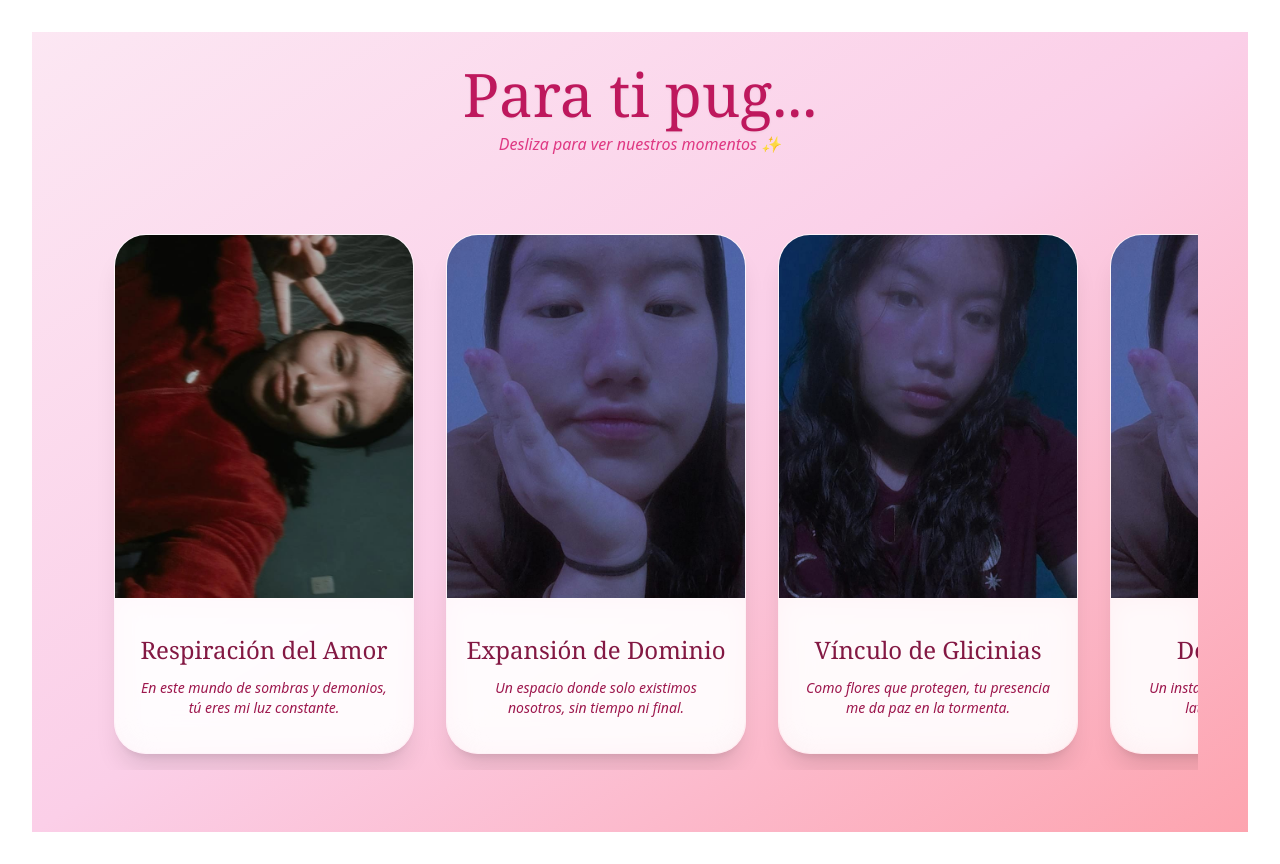
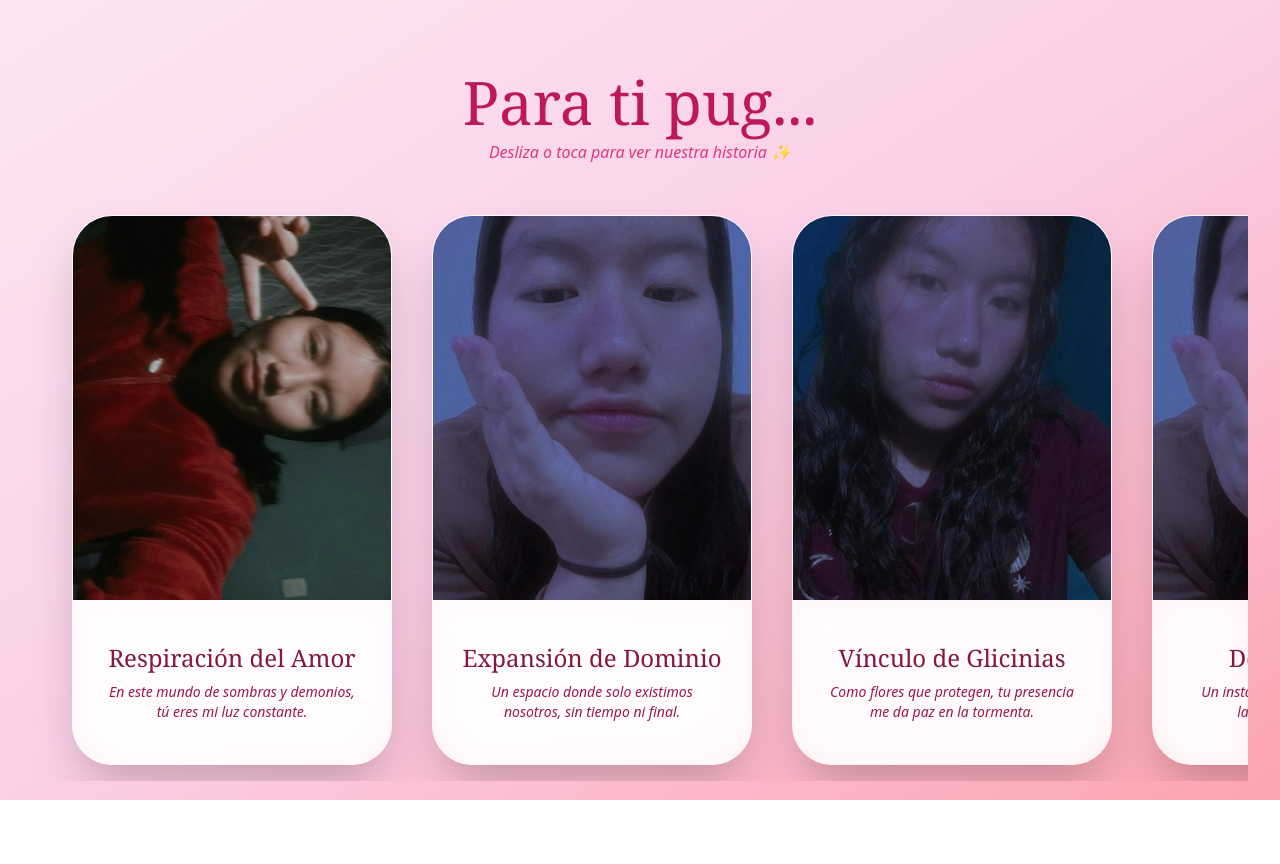
Before and after one commit to Uriel1021/Carrusel, a React (Vite) app: page / in a window 1280 px wide. Built offline with nearby package versions, Linux system fonts and the light colour scheme.

Commit message:
version casi lista

```diff
--- a/src/MuseumGallery.jsx
+++ b/src/MuseumGallery.jsx
@@ -34,64 +34,72 @@ const itemVariants = {
 
 export default function MuseumGallery() {
   const audioRef = useRef(null);
-  const scrollContainerRef = useRef(null);
 
   useEffect(() => {
-    const startMusic = () => {
-      if (audioRef.current) {
-        audioRef.current.play().catch((error) => {
-          console.log("Esperando una interacción más clara para reproducir...");
+    const audio = audioRef.current;
+    if (!audio) return;
+
+    // Forzamos volumen al máximo
+    audio.volume = 1.0;
+
+    const playMusic = () => {
+      // Intentamos reproducir inmediatamente
+      audio.play()
+        .then(() => {
+          console.log("¡Reproducción exitosa!");
+          // Si tuvo éxito, limpiamos todos los eventos para liberar memoria
+          cleanEvents();
+        })
+        .catch((err) => {
+          // Si falla, no ponemos log de espera, simplemente lo dejamos listo
+          // para el siguiente micro-movimiento del usuario
+          console.log("Reintentando al siguiente toque...");
         });
-
-        // Una vez que empieza a sonar, removemos los listeners para que no se ejecute más veces
-        scrollContainerRef.current?.removeEventListener("scroll", startMusic);
-        scrollContainerRef.current?.removeEventListener("touchstart", startMusic);
-        window.removeEventListener("wheel", startMusic);
-      }
     };
 
-    const container = scrollContainerRef.current;
-    if (container) {
-      // Listener para scroll en el contenedor (Desktop/Mouse)
-      container.addEventListener("scroll", startMusic);
-      // Listener para cuando empiezan a tocar la pantalla (Móvil)
-      container.addEventListener("touchstart", startMusic);
-      // Listener global por si usan la rueda del ratón sin estar encima del contenedor
-      window.addEventListener("wheel", startMusic);
-    }
+    const cleanEvents = () => {
+      window.removeEventListener("click", playMusic);
+      window.removeEventListener("touchstart", playMusic);
+      window.removeEventListener("scroll", playMusic);
+      window.removeEventListener("wheel", playMusic);
+      window.removeEventListener("mousedown", playMusic);
+      // Removemos del contenedor también
+      const container = document.getElementById("scroll-container");
+      container?.removeEventListener("scroll", playMusic);
+    };
 
-    return () => {
-      container?.removeEventListener("scroll", startMusic);
-      container?.removeEventListener("touchstart", startMusic);
-      window.removeEventListener("wheel", startMusic);
-    };
+    // Listeners en window para que cualquier contacto active el audio
+    window.addEventListener("click", playMusic);
+    window.addEventListener("touchstart", playMusic, { passive: true });
+    window.addEventListener("scroll", playMusic, { passive: true });
+    window.addEventListener("wheel", playMusic, { passive: true });
+    window.addEventListener("mousedown", playMusic);
+
+    return () => cleanEvents();
   }, []);
 
   return (
     <div className="relative w-full min-h-[100dvh] overflow-hidden">
 
-      {/* Audio oculto - Cambia la ruta por tu archivo real */}
-      <audio ref={audioRef} src="/music/cancion.mp3" loop />
+      {/* Audio con carga prioritaria */}
+      <audio
+        ref={audioRef}
+        src="/music/cancion.mp3"
+        loop
+        preload="auto"
+      />
 
-      {/* Fondo adaptativo */}
-      <div className="fixed inset-0 -z-10 bg-gradient-to-br from-pink-100 via-pink-200 to-rose-300 md:absolute" />
+      {/* Fondo */}
+      <div className="fixed inset-0 -z-10 bg-gradient-to-br from-pink-100 via-pink-200 to-rose-300" />
 
-      {/* Ocultar scrollbar */}
       <style jsx global>{`
-        .hide-scrollbar::-webkit-scrollbar {
-          display: none;
-        }
-        .hide-scrollbar {
-          -ms-overflow-style: none;
-          scrollbar-width: none;
-        }
+        .hide-scrollbar::-webkit-scrollbar { display: none; }
+        .hide-scrollbar { -ms-overflow-style: none; scrollbar-width: none; }
       `}</style>
 
-      {/* Contenido */}
-      <div className="relative flex flex-col min-h-[100dvh] pt-safe">
+      <div className="relative flex flex-col min-h-[100dvh]">
 
-        {/* Header */}
-        <header className="text-center mb-2 md:mb-6 px-4 z-10 flex-shrink-0 pt-8">
+        <header className="text-center mb-2 md:mb-6 px-4 z-10 flex-shrink-0 pt-10">
           <motion.h1
             initial={{ opacity: 0, y: -20 }}
             animate={{ opacity: 1, y: 0 }}
@@ -99,24 +107,21 @@ export default function MuseumGallery() {
           >
             Para ti pug...
           </motion.h1>
-
           <motion.p
             initial={{ opacity: 0 }}
             animate={{ opacity: 1 }}
-            className="text-pink-600/90 mt-1 md:mt-2 text-sm md:text-base italic"
+            className="text-pink-600/90 mt-2 text-sm md:text-base italic"
           >
-            Desliza para ver nuestros momentos ✨
+            Desliza o toca para ver nuestra historia ✨
           </motion.p>
         </header>
 
-        {/* Carrusel */}
-        <div className="flex-grow flex items-start md:items-center w-full pb-4 md:pb-6">
-          <div className="mx-auto w-full md:w-[calc(100%-100px)] max-w-[1600px] h-full flex items-center">
+        <div className="flex-grow flex items-center w-full pb-10">
+          <div className="mx-auto w-full max-w-[1600px] h-full flex items-center">
             <div
-              ref={scrollContainerRef}
-              className="flex flex-nowrap overflow-x-auto snap-x snap-mandatory gap-4 md:gap-8 px-8 py-4 hide-scrollbar w-full items-center cursor-grab active:cursor-grabbing"
+              id="scroll-container"
+              className="flex flex-nowrap overflow-x-auto snap-x snap-mandatory gap-6 md:gap-10 px-10 py-4 hide-scrollbar w-full items-center"
             >
-
               {moments.map((moment, index) => (
                 <motion.div
                   key={moment.id}
@@ -124,43 +129,30 @@ export default function MuseumGallery() {
                   initial="hidden"
                   animate="visible"
                   transition={{ delay: index * 0.1 }}
-                  whileHover={{ scale: 1.02, y: -5 }}
-                  className="
-                    relative flex-shrink-0 snap-center
-                    w-[80vw] max-w-[300px] md:w-[380px]
-                    h-[70dvh] md:h-[520px]
-                    bg-white/60 backdrop-blur-xl
-                    border border-white/40
-                    rounded-[2rem] shadow-xl
-                    overflow-hidden group
-                  "
+                  whileHover={{ scale: 1.02 }}
+                  className="relative flex-shrink-0 snap-center w-[75vw] max-w-[320px] md:w-[400px] h-[60dvh] md:h-[550px] bg-white/70 backdrop-blur-2xl border border-white/50 rounded-[2.5rem] shadow-2xl overflow-hidden group"
                 >
-                  {/* Imagen */}
                   <div className="h-[70%] w-full relative overflow-hidden">
                     <img
                       src={moment.img}
                       alt={moment.title}
-                      className="w-full h-full object-cover transition-transform duration-700 group-hover:scale-105 pointer-events-none"
+                      className="w-full h-full object-cover transition-transform duration-1000 group-hover:scale-110 pointer-events-none"
                     />
                   </div>
-
-                  {/* Info */}
-                  <div className="absolute bottom-0 w-full h-[30%] bg-white/50 backdrop-blur-md flex flex-col justify-center items-center p-4 border-t border-white/30 text-center">
-                    <h3 className="text-xl md:text-2xl font-serif text-pink-900 leading-tight">
+                  <div className="absolute bottom-0 w-full h-[30%] bg-white/40 backdrop-blur-md flex flex-col justify-center items-center p-6 border-t border-white/40 text-center">
+                    <h3 className="text-xl md:text-2xl font-serif text-pink-900 leading-tight mb-2">
                       {moment.title}
                     </h3>
-                    <p className="mt-3 text-pink-800 text-xs md:text-sm font-medium italic px-2">
+                    <p className="text-pink-800 text-xs md:text-sm font-medium italic leading-relaxed px-2">
                       {moment.date}
                     </p>
                   </div>
                 </motion.div>
               ))}
-
-              <div className="w-10 flex-shrink-0" />
+              <div className="w-[15vw] flex-shrink-0" />
             </div>
           </div>
         </div>
-
       </div>
     </div>
   );
```
